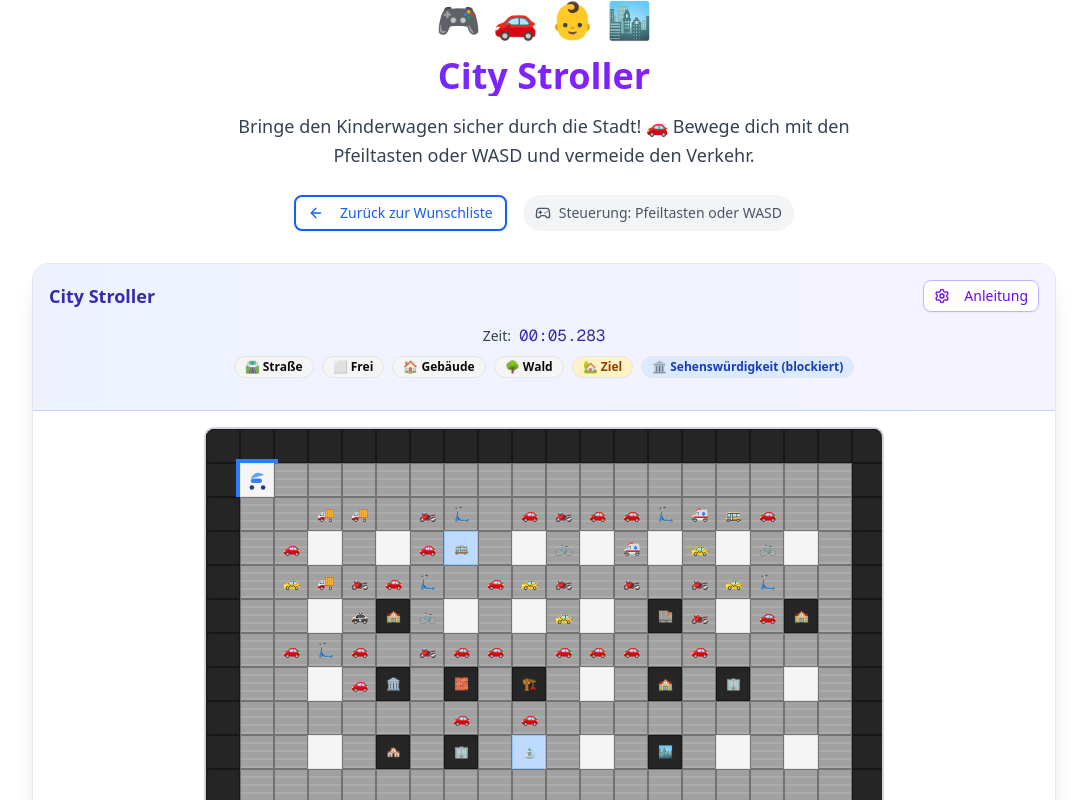
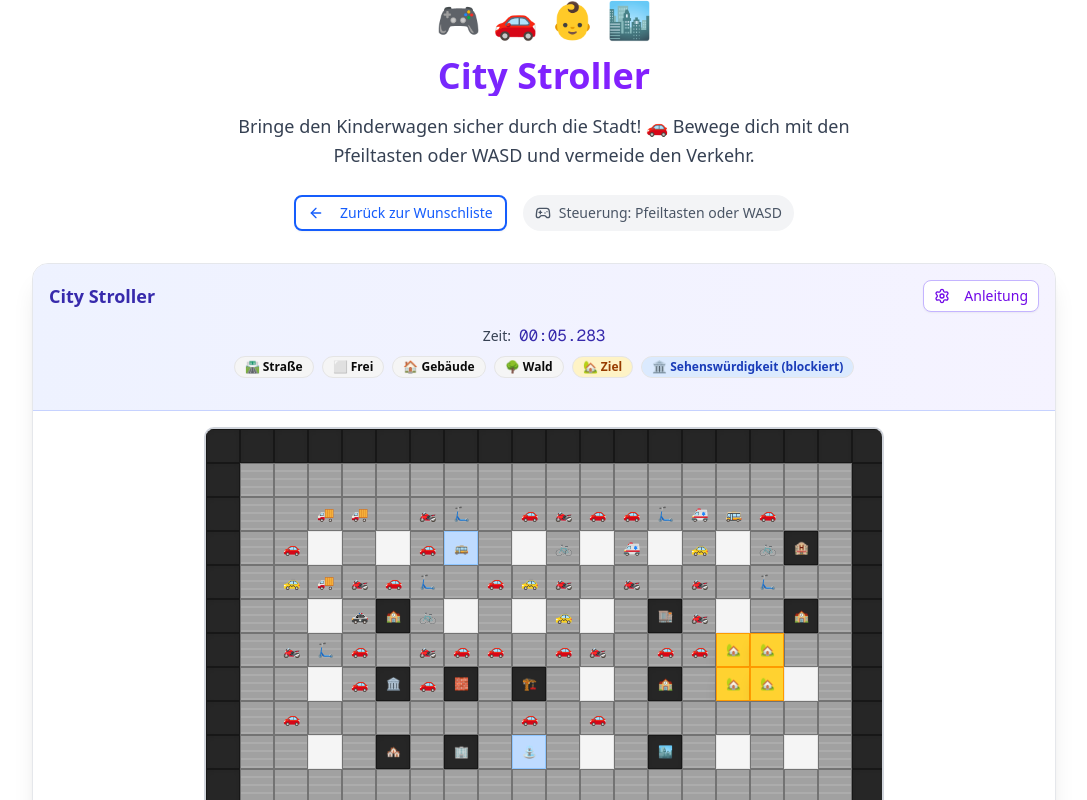
Before and after one commit to gpochs/wunschliste-baby, a Next.js app: page /game in a window 1280 px wide. Shown: the top 800 px of the page, without its empty margins (96-1183 px from the left). Built offline with nearby package versions, Linux system fonts and the light colour scheme.

Commit message:
Game: Start unten, Ziel oben-rechts (innen); gleichmäßigere Fahrzeugverteilung; Rand-POIs ergänzt; Build OK

```diff
--- a/src/components/game/CityStroller2.tsx
+++ b/src/components/game/CityStroller2.tsx
@@ -34,8 +34,10 @@ interface Vehicle {
 type GameStatus = 'playing' | 'win' | 'fail'
 
 const GRID_SIZE = 20
-const START: GridPoint = { x: 1, y: 1 }
-const GOAL: GridPoint = { x: 16, y: 15 }
+// Start unten (links innen), nahe Perimeterstraße
+const START: GridPoint = { x: 2, y: GRID_SIZE - 2 }
+// Ziel oben rechts-nah, aber nicht ganz am Rand; etwas oberhalb der Mitte
+const GOAL: GridPoint = { x: GRID_SIZE - 5, y: 6 }
 
 export default function CityStroller2() {
   const tileSize = useTileSize()
@@ -135,7 +137,9 @@ export default function CityStroller2() {
     const edgePois: Array<{x:number;y:number;icon:string}> = [
       {x:2,y:4,icon:'🏥'},{x:GRID_SIZE-3,y:5,icon:'🏫'},
       {x:4,y:2,icon:'🏛️'},{x:5,y:GRID_SIZE-3,icon:'🏪'},
-      {x:GRID_SIZE-3,y:GRID_SIZE-5,icon:'🏬'},{x:GRID_SIZE-5,y:2,icon:'⛪'}
+      {x:GRID_SIZE-3,y:GRID_SIZE-5,icon:'🏬'},{x:GRID_SIZE-5,y:2,icon:'⛪'},
+      {x:2,y:GRID_SIZE-4,icon:'🚏'},{x:GRID_SIZE-4,y:2,icon:'🗽'},
+      {x:GRID_SIZE-3,y:3,icon:'🏨'},{x:3,y:GRID_SIZE-3,icon:'🏦'}
     ]
     edgePois.forEach(p=>{
       if (m[p.y][p.x]===TileType.EMPTY){
@@ -226,9 +230,12 @@ export default function CityStroller2() {
       if (path.length===0) return
       all.push({ type, speedTilesPerSecond: speed, path, t: Math.random()*path.length })
     }
-    // Hohe Dichte und Vielfalt
+    // Hohe Dichte und Vielfalt – gleichmäßiger verteilt über Loops
     const L = Math.max(loops.length, 1)
-    for(let i=0;i<20;i++) add('car', loops[i%L]||perimeter, 4)
+    // zunächst eine Runde: pro Loop 1 Auto (bis zu gewünschter Anzahl)
+    let carsToPlace = 20
+    for (let k=0; k<L && carsToPlace>0; k++) { add('car', loops[k]||perimeter, 4); carsToPlace-- }
+    for (let i=0; i<carsToPlace; i++) add('car', loops[(i)%L]||perimeter, 4)
     for(let i=0;i<12;i++) add('moto', loops[(i+2)%L]||perimeter, 3)
     for(let i=0;i<8;i++) add('scooter', loops[(i+1)%L]||perimeter, 2)
     for(let i=0;i<8;i++) add('bike', loops[(i+3)%L]||perimeter, 2)
```
